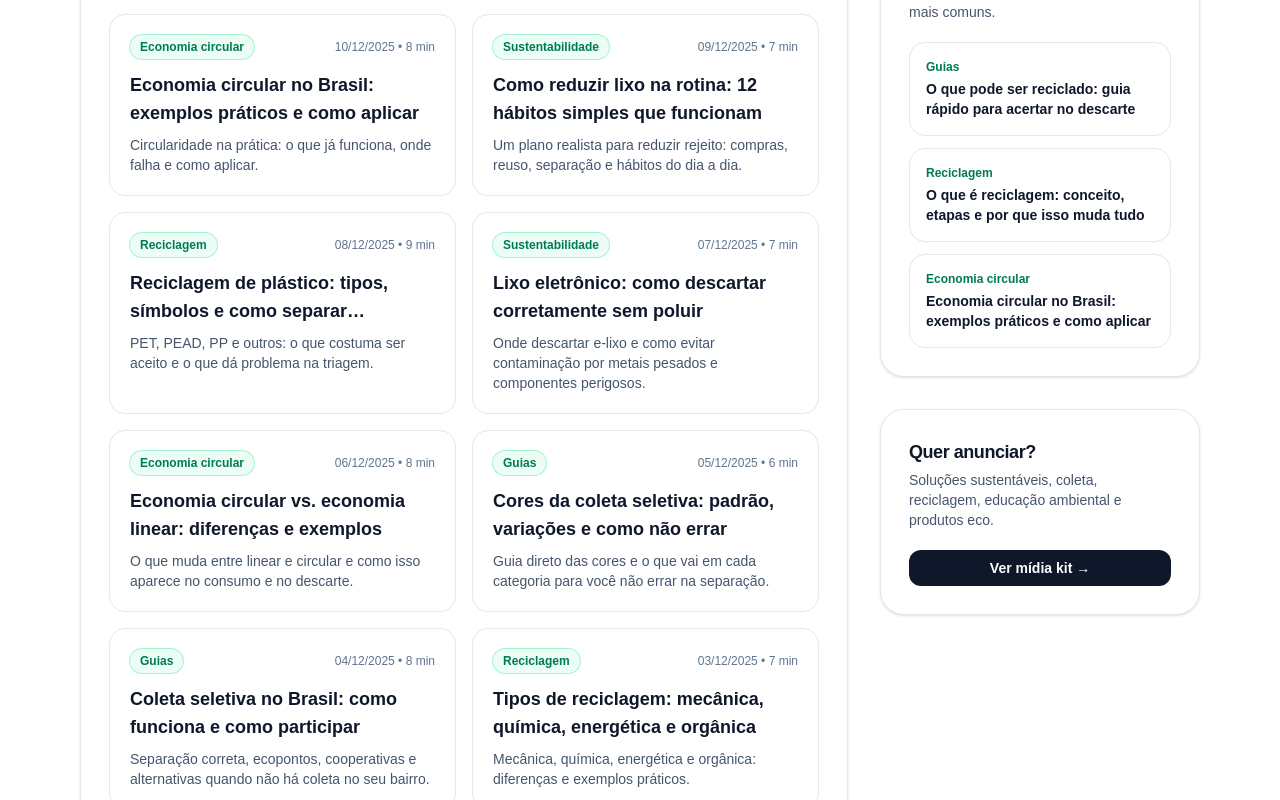
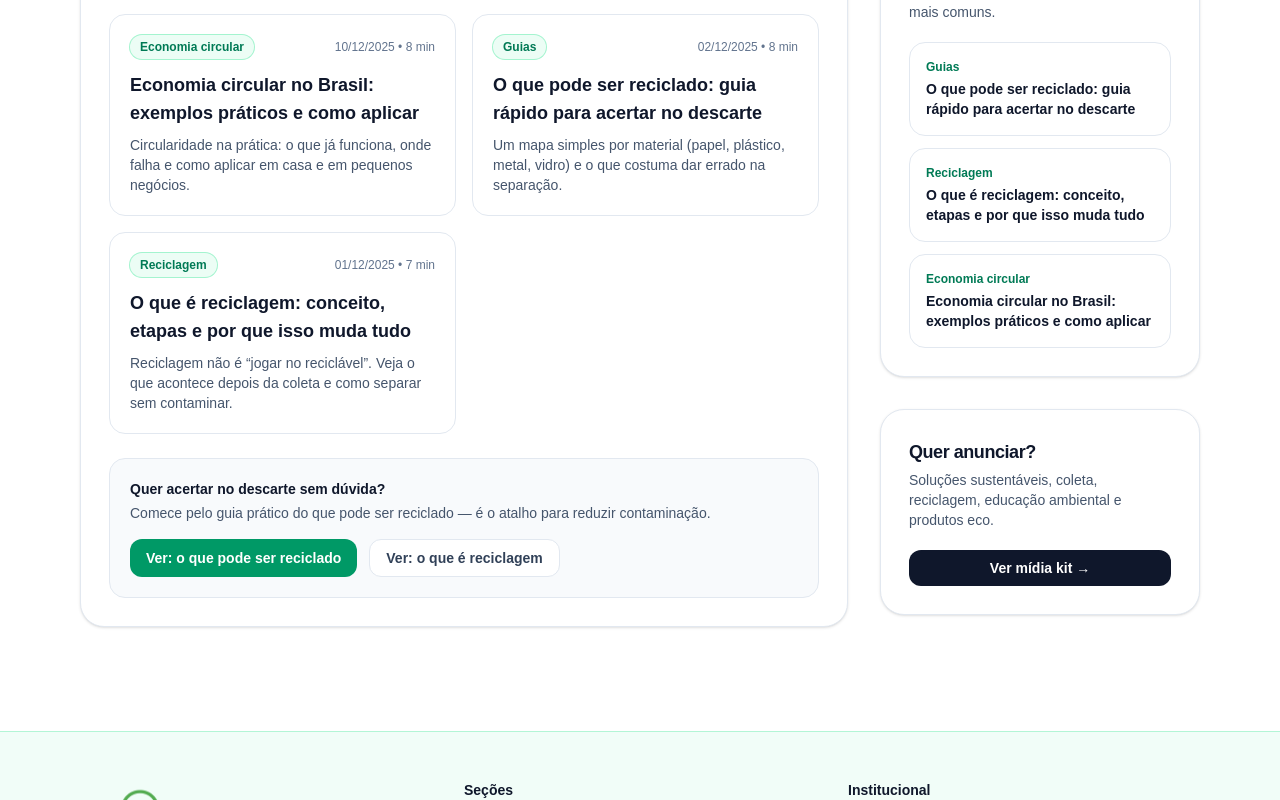
Before and after one commit to aieduardopompeu/reciclativa-portal, a Next.js app: page /blog in a window 1280 px wide. Shown: the part 1060-1860 px from the top of the page. Built offline with nearby package versions, Linux system fonts and the light colour scheme; no server answers.

Commit message:
Revert "fix(blog): adicionar slugs faltantes em BLOG_POSTS para evitar 404"
This reverts commit 5f82ff69e36535afee653f1f222d196b07f21e19.

```diff
--- a/src/content/blog/posts.ts
+++ b/src/content/blog/posts.ts
@@ -9,7 +9,7 @@ export type BlogCategory =
 export type BlogBlock =
   | {
       type: "section";
-      title: string;
+      title: string; // H2
       body: Array<
         | { type: "p"; text: string }
         | { type: "h3"; text: string }
@@ -25,7 +25,7 @@ export type BlogBlock =
     }
   | {
       type: "faq";
-      title: string;
+      title: string; // H2
       items: Array<{ q: string; a: string }>;
     };
 
@@ -35,7 +35,7 @@ export type BlogPost = {
   description: string;
   excerpt: string;
   category: BlogCategory;
-  dateISO: string;
+  dateISO: string; // YYYY-MM-DD
   readMin?: number;
   updatedISO?: string;
   ogImage?: string;
@@ -43,37 +43,6 @@ export type BlogPost = {
 };
 
 export const BLOG_OG_DEFAULT = "/og/blog-default.webp";
-
-const PLACEHOLDER_BLOCKS = (topic: string): BlogBlock[] => [
-  {
-    type: "section",
-    title: "Resumo prático",
-    body: [
-      {
-        type: "p",
-        text: `Este artigo (${topic}) está no novo formato do blog. O conteúdo completo será expandido em breve.`,
-      },
-      {
-        type: "p",
-        text: "Por enquanto, você já pode navegar sem 404 e o SEO base (title/description/canonical/OG) fica consistente.",
-      },
-    ],
-  },
-  {
-    type: "faq",
-    title: "Perguntas frequentes",
-    items: [
-      {
-        q: `O que vou encontrar neste artigo sobre ${topic}?`,
-        a: "Um guia direto e prático, com etapas, exemplos e checklist. Em breve entra a versão completa.",
-      },
-      {
-        q: "Por que este artigo ainda está curto?",
-        a: "Porque a migração foi feita para padronizar o blog em um único template e evitar divergência entre páginas. O conteúdo será completado por etapas, sem derrubar links.",
-      },
-    ],
-  },
-];
 
 export const BLOG_POSTS: BlogPost[] = [
   {
@@ -93,19 +62,36 @@ export const BLOG_POSTS: BlogPost[] = [
         body: [
           {
             type: "p",
-            text: "Reciclagem é transformar um resíduo em matéria-prima para fabricar um novo produto. Isso depende de separação correta e de cadeia local de triagem/indústria.",
+            text: "Reciclagem é transformar um resíduo em matéria-prima para fabricar um novo produto. Na prática, isso só acontece quando o material chega limpo, separado e compatível com a cadeia de triagem e indústria.",
           },
-          { type: "h3", text: "Etapas comuns" },
+          {
+            type: "p",
+            text: "Quando o resíduo chega contaminado (orgânicos, gordura, mistura de materiais), ele vira rejeito e pode ir para aterro — mesmo se estava na lixeira “reciclável”.",
+          },
+          { type: "h3", text: "As etapas mais comuns" },
           {
             type: "list",
             items: [
-              "Separação na origem",
-              "Coleta / PEV",
-              "Triagem",
-              "Processamento",
-              "Indústria",
+              "Separação na origem (em casa/empresa)",
+              "Coleta (seletiva, PEV/ecoponto, cooperativas)",
+              "Triagem (separação por tipo e qualidade)",
+              "Processamento (trituração, lavagem, enfardamento)",
+              "Indústria (reprocessa e fabrica novos itens)",
             ],
           },
+        ],
+      },
+      {
+        type: "callout",
+        variant: "checklist",
+        title: "Checklist do descarte que funciona",
+        text: "Se você fizer só isso, sua taxa de acerto sobe muito:",
+        items: [
+          "Esvazie e remova excesso de resíduos (sem precisar “lavar perfeito”)",
+          "Seque/escorra para evitar odor e mofo",
+          "Não misture orgânicos com recicláveis",
+          "Amasse volume (quando fizer sentido) para facilitar logística",
+          "Em dúvida: consulte o guia por material",
         ],
       },
       {
@@ -113,36 +99,35 @@ export const BLOG_POSTS: BlogPost[] = [
         title: "Perguntas frequentes",
         items: [
           {
-            q: "Precisa lavar embalagem?",
-            a: "Não precisa “lavar perfeito”. Remova o excesso e mantenha seco sempre que possível.",
+            q: "Precisa lavar embalagem para reciclar?",
+            a: "Não precisa “lavar perfeito”. O objetivo é tirar excesso de comida/óleo. Escorrer e remover o grosso já reduz contaminação e odor.",
           },
           {
-            q: "Tudo que vai no reciclável é reciclado?",
-            a: "Não. Se estiver contaminado ou fora do que a cadeia local aceita, pode virar rejeito.",
+            q: "Tudo que vai na lixeira reciclável é reciclado?",
+            a: "Não. Se estiver contaminado, misturado ou fora do que a cadeia local aceita, pode virar rejeito.",
           },
         ],
       },
     ],
   },
-
   {
     slug: "o-que-pode-ser-reciclado",
     title: "O que pode ser reciclado: guia rápido para acertar no descarte",
     description:
       "Guia prático do que pode ser reciclado por material, com dicas para reduzir contaminação e evitar rejeito.",
     excerpt:
-      "Um mapa simples por material e o que costuma dar errado na separação.",
+      "Um mapa simples por material (papel, plástico, metal, vidro) e o que costuma dar errado na separação.",
     category: "Guias",
     dateISO: "2025-12-02",
     readMin: 8,
     blocks: [
       {
         type: "section",
-        title: "Regra de ouro",
+        title: "Regra de ouro: material limpo e separado",
         body: [
           {
             type: "p",
-            text: "Quanto mais limpo, seco e separado, maior a chance real de reciclagem.",
+            text: "A lista do “pode” depende da sua cidade, mas existe uma regra que vale quase sempre: quanto mais limpo, seco e separado, maior a chance de reciclar.",
           },
         ],
       },
@@ -152,31 +137,30 @@ export const BLOG_POSTS: BlogPost[] = [
         items: [
           {
             q: "Caixa de pizza recicla?",
-            a: "A parte engordurada geralmente não. Separe a parte limpa quando possível.",
+            a: "A parte engordurada geralmente não. Se houver uma parte limpa, separe: parte limpa no reciclável; parte engordurada no orgânico/rejeito.",
           },
         ],
       },
     ],
   },
-
   {
     slug: "economia-circular-exemplos",
     title: "Economia circular no Brasil: exemplos práticos e como aplicar",
     description:
       "Exemplos reais de economia circular: retornáveis, reuso, logística reversa, cooperativas e um roteiro prático para aplicar no dia a dia.",
     excerpt:
-      "Circularidade na prática: o que já funciona, onde falha e como aplicar.",
+      "Circularidade na prática: o que já funciona, onde falha e como aplicar em casa e em pequenos negócios.",
     category: "Economia circular",
     dateISO: "2025-12-10",
     readMin: 8,
     blocks: [
       {
         type: "section",
-        title: "Em linguagem simples",
+        title: "Economia circular em linguagem simples",
         body: [
           {
             type: "p",
-            text: "Economia circular prioriza reduzir, reusar, reparar e redesenhar sistemas antes de depender só de reciclagem.",
+            text: "Economia circular é desenhar produtos e processos para reduzir extração de recursos e manter materiais em uso por mais tempo (reuso, reparo, remanufatura e reciclagem).",
           },
         ],
       },
@@ -186,96 +170,10 @@ export const BLOG_POSTS: BlogPost[] = [
         items: [
           {
             q: "Economia circular é só reciclagem?",
-            a: "Não. Reciclagem é parte do sistema, mas circularidade começa na redução e no reuso.",
+            a: "Não. Circularidade prioriza reduzir, reusar, reparar e redesenhar sistemas para evitar lixo antes de existir.",
           },
         ],
       },
     ],
   },
-
-  // ---- Placeholders para evitar 404 (slugs que existiam como rotas estáticas) ----
-  {
-    slug: "coleta-seletiva-no-brasil",
-    title: "Coleta seletiva no Brasil: como funciona e como participar",
-    description:
-      "Como funciona a coleta seletiva no Brasil e como participar mesmo quando não há serviço no bairro.",
-    excerpt:
-      "Separação correta, ecopontos, cooperativas e alternativas quando não há coleta no seu bairro.",
-    category: "Guias",
-    dateISO: "2025-12-04",
-    readMin: 8,
-    blocks: PLACEHOLDER_BLOCKS("coleta seletiva no Brasil"),
-  },
-  {
-    slug: "cores-da-coleta-seletiva",
-    title: "Cores da coleta seletiva: padrão, variações e como não errar",
-    description:
-      "Entenda as cores da coleta seletiva, o que vai em cada uma e as variações por cidade.",
-    excerpt:
-      "Guia direto das cores e o que vai em cada categoria para você não errar na separação.",
-    category: "Guias",
-    dateISO: "2025-12-05",
-    readMin: 6,
-    blocks: PLACEHOLDER_BLOCKS("cores da coleta seletiva"),
-  },
-  {
-    slug: "economia-circular-e-linear",
-    title: "Economia circular vs. economia linear: diferenças e exemplos",
-    description:
-      "Diferenças entre economia circular e linear, com exemplos e impactos na prática.",
-    excerpt:
-      "O que muda entre linear e circular e como isso aparece no consumo e no descarte.",
-    category: "Economia circular",
-    dateISO: "2025-12-06",
-    readMin: 8,
-    blocks: PLACEHOLDER_BLOCKS("economia circular vs linear"),
-  },
-  {
-    slug: "lixo-eletronico-descarte",
-    title: "Lixo eletrônico: como descartar corretamente sem poluir",
-    description:
-      "Guia prático de descarte de lixo eletrônico: pilhas, baterias, celulares, cabos e eletrodomésticos.",
-    excerpt:
-      "Onde descartar e-lixo e como evitar contaminação por metais pesados e componentes perigosos.",
-    category: "Sustentabilidade",
-    dateISO: "2025-12-07",
-    readMin: 7,
-    blocks: PLACEHOLDER_BLOCKS("lixo eletrônico (e-lixo)"),
-  },
-  {
-    slug: "reciclagem-plastico",
-    title: "Reciclagem de plástico: tipos, símbolos e como separar corretamente",
-    description:
-      "Entenda os tipos de plástico, símbolos e como separar corretamente para aumentar a reciclagem real.",
-    excerpt:
-      "PET, PEAD, PP e outros: o que costuma ser aceito e o que dá problema na triagem.",
-    category: "Reciclagem",
-    dateISO: "2025-12-08",
-    readMin: 9,
-    blocks: PLACEHOLDER_BLOCKS("reciclagem de plástico"),
-  },
-  {
-    slug: "reduzir-lixo-na-rotina",
-    title: "Como reduzir lixo na rotina: 12 hábitos simples que funcionam",
-    description:
-      "Hábitos simples para reduzir lixo e desperdício sem radicalismo, com um plano prático.",
-    excerpt:
-      "Um plano realista para reduzir rejeito: compras, reuso, separação e hábitos do dia a dia.",
-    category: "Sustentabilidade",
-    dateISO: "2025-12-09",
-    readMin: 7,
-    blocks: PLACEHOLDER_BLOCKS("redução de lixo na rotina"),
-  },
-  {
-    slug: "tipos-de-reciclagem",
-    title: "Tipos de reciclagem: mecânica, química, energética e orgânica",
-    description:
-      "Conheça os principais tipos de reciclagem e quando cada um é usado na prática.",
-    excerpt:
-      "Mecânica, química, energética e orgânica: diferenças e exemplos práticos.",
-    category: "Reciclagem",
-    dateISO: "2025-12-03",
-    readMin: 7,
-    blocks: PLACEHOLDER_BLOCKS("tipos de reciclagem"),
-  },
 ];
```
